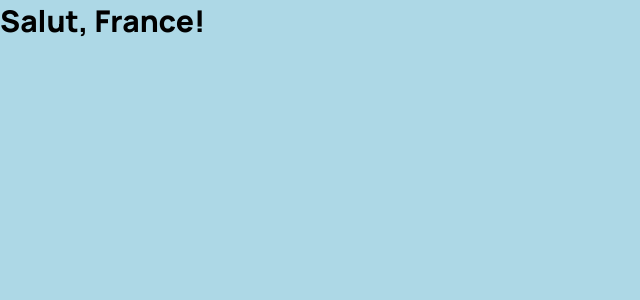
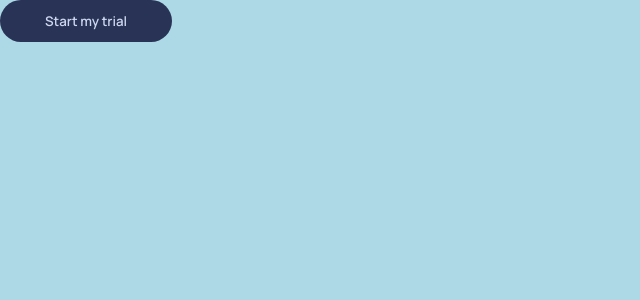
Before and after one commit to kdumagalhaes/interactive-pricing-component-vue, a Vue app: page / in a window 1280 px wide. Shown: the top 300 px of the page, without its empty margins (0-640 px from the left). Built offline with nearby package versions, Linux system fonts and the light colour scheme.

Commit message:
finished Button component

```diff
--- a/babel.config.js
+++ b/babel.config.js
@@ -1,3 +1,3 @@
 module.exports = {
-  presets: ["@vue/cli-plugin-babel/preset"],
-};
+    presets: ['@vue/cli-plugin-babel/preset'],
+}
--- a/src/App.vue
+++ b/src/App.vue
@@ -1,7 +1,13 @@
 <template>
-    <h1>Salut, France!</h1>
+    <Button text="Start my trial" />
 </template>
 
 <script>
-export default {}
+// atoms
+import { Button } from '@/components/atoms'
+export default {
+    components: {
+        Button,
+    },
+}
 </script>
--- /dev/null
+++ b/src/components/atoms/Button.vue
@@ -0,0 +1,27 @@
+<template>
+    <button class="button-tag">{{ text }}</button>
+</template>
+
+<script>
+export default {
+    props: {
+        text: String,
+    },
+}
+</script>
+
+<style lang="scss" scoped>
+.button-tag {
+    padding: 12px 45px;
+    background-color: $neutral-dark-desaturated-blue;
+    color: $neutral-medium-grayish-blue;
+    border: none;
+    border-radius: 50px;
+    font-weight: $semi-bold;
+    transition: color 0.4s;
+
+    &:hover {
+        color: $neutral-very-pale-blue;
+    }
+}
+</style>
--- /dev/null
+++ b/src/components/atoms/index.js
@@ -0,0 +1 @@
+export { default as Button } from './Button.vue'
```
Also changed, not shown: .eslintrc.js.
